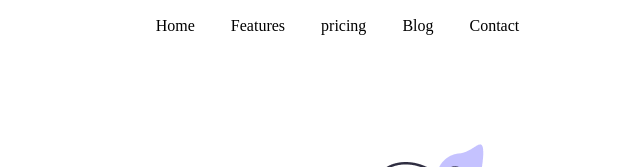
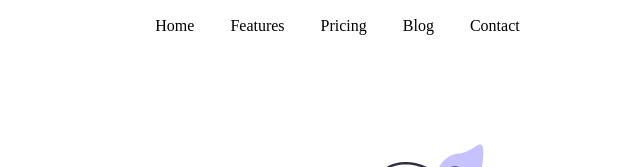
Before and after one commit to ZurabVanishvili/frontend_demo, a plain HTML site: page index.html in a window 1280 px wide. Shown: the top 167 px of the page, 238-878 px from the left. Drawn offline with nearby package versions, Linux system fonts and the light colour scheme.

Commit message:
Update index.html

```diff
--- a/index.html
+++ b/index.html
@@ -23,7 +23,7 @@
           <ul class="nav_link">
             <li>Home</li>
             <li>Features</li>
-            <li>pricing</li>
+            <li>Pricing</li>
             <li>Blog</li>
             <li>Contact</li>
           </ul>
```
